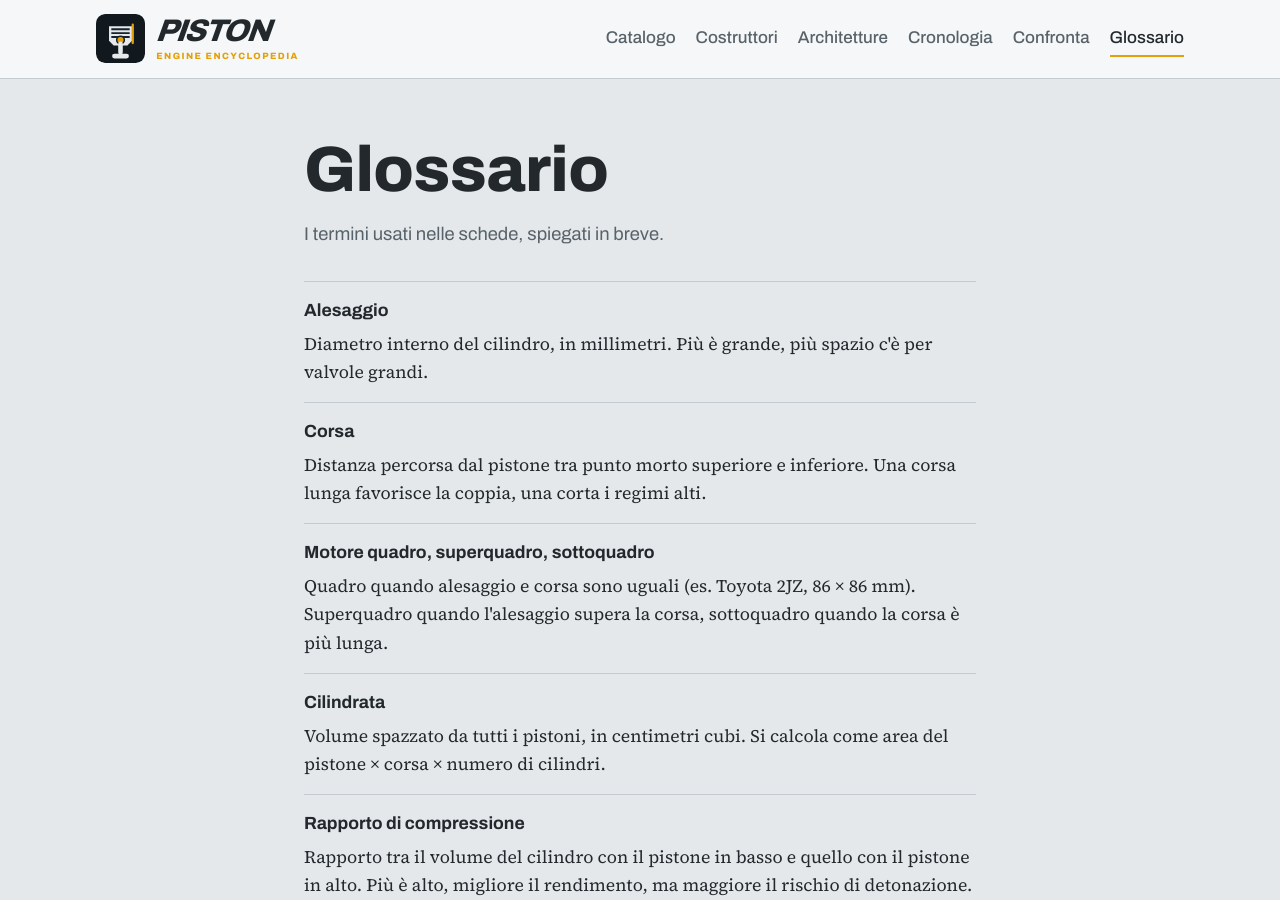
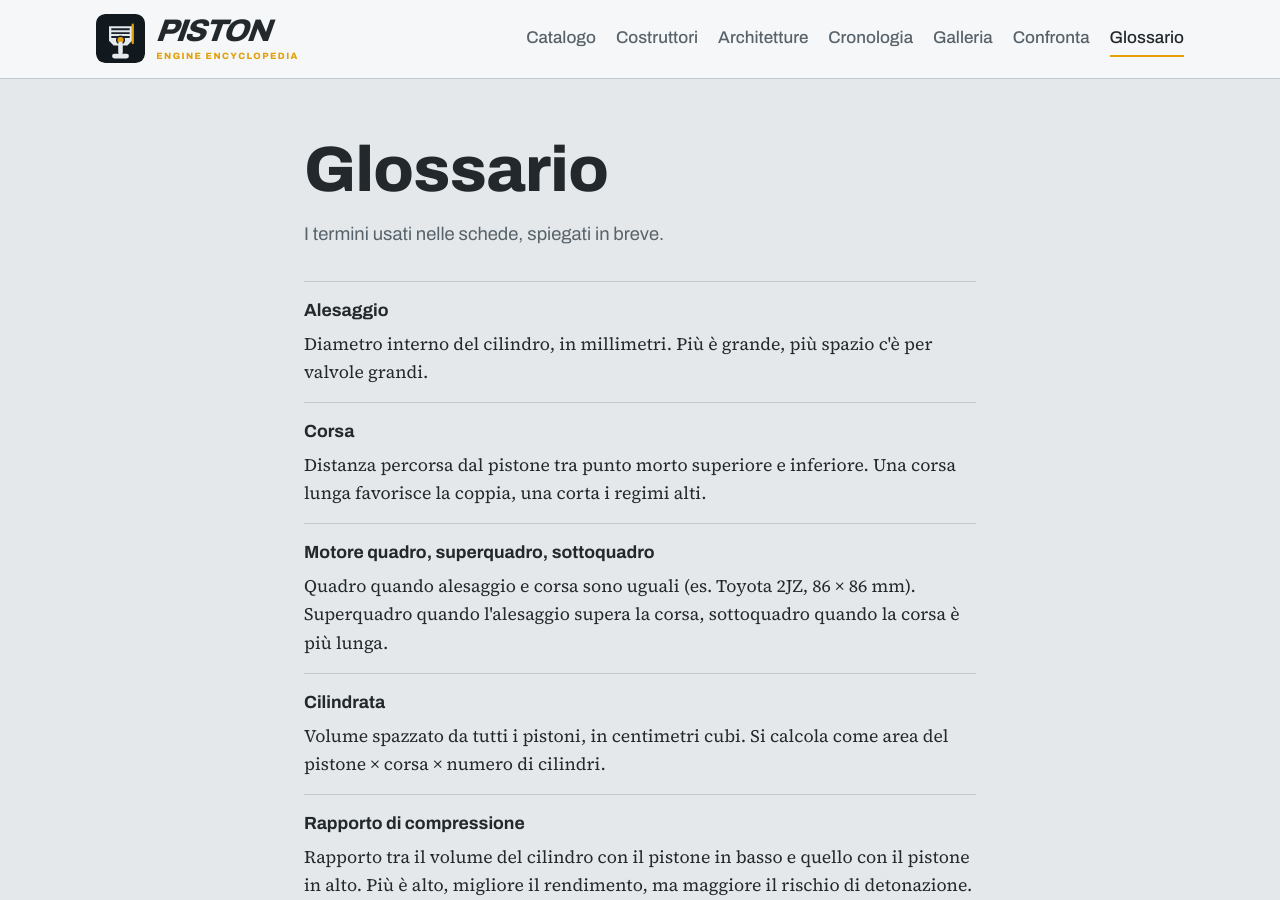
Before and after one commit to anomaly73bit/piston, a Jekyll site: the page built from glossario.html, in a window 1280 px wide and 900 px high. Built offline with Jekyll 4.4.1, drawn with Linux system fonts in a browser that asks for light colours.

Commit message:
Add photo gallery to primary navigation

```diff
--- a/_layouts/default.html
+++ b/_layouts/default.html
@@ -29,7 +29,7 @@
         <span class="marchio-testo"><strong>PISTON</strong><small>ENGINE ENCYCLOPEDIA</small></span>
       </a>
       <nav class="menu" aria-label="Sezioni">
-        {% assign voci = "Catalogo|/,Costruttori|/costruttori/,Architetture|/architetture/,Cronologia|/cronologia/,Confronta|/confronta/,Glossario|/glossario/" | split: "," %}
+        {% assign voci = "Catalogo|/,Costruttori|/costruttori/,Architetture|/architetture/,Cronologia|/cronologia/,Galleria|/galleria/,Confronta|/confronta/,Glossario|/glossario/" | split: "," %}
         {% for v in voci %}{% assign p = v | split: "|" %}
         <a href="{{ p[1] | relative_url }}"{% if page.url == p[1] %} aria-current="page"{% endif %}>{{ p[0] }}</a>
         {% endfor %}
```
